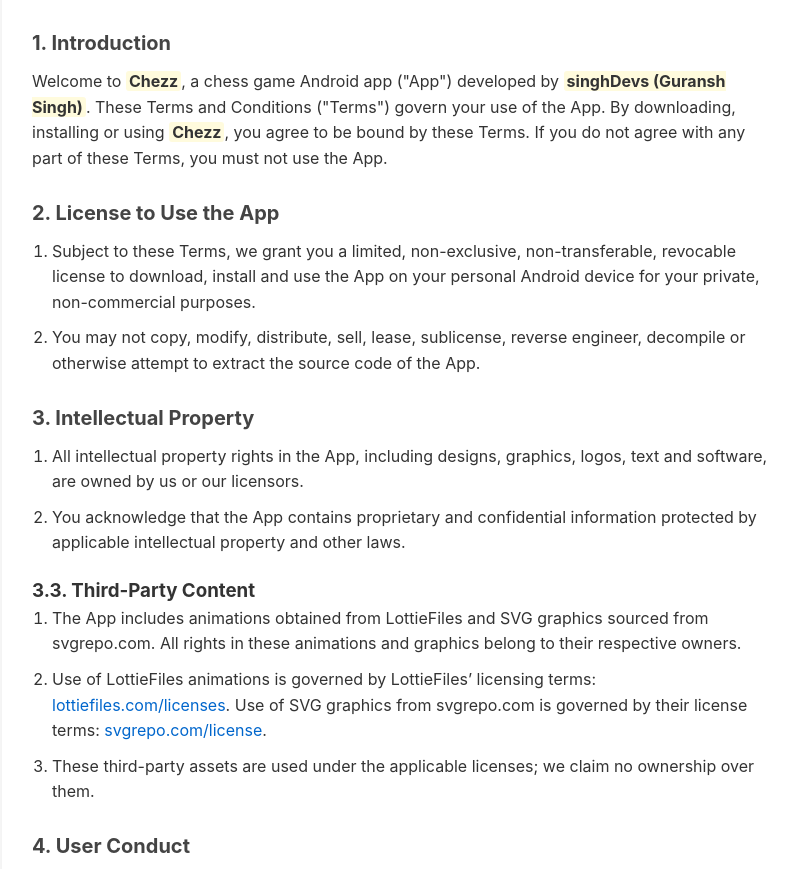
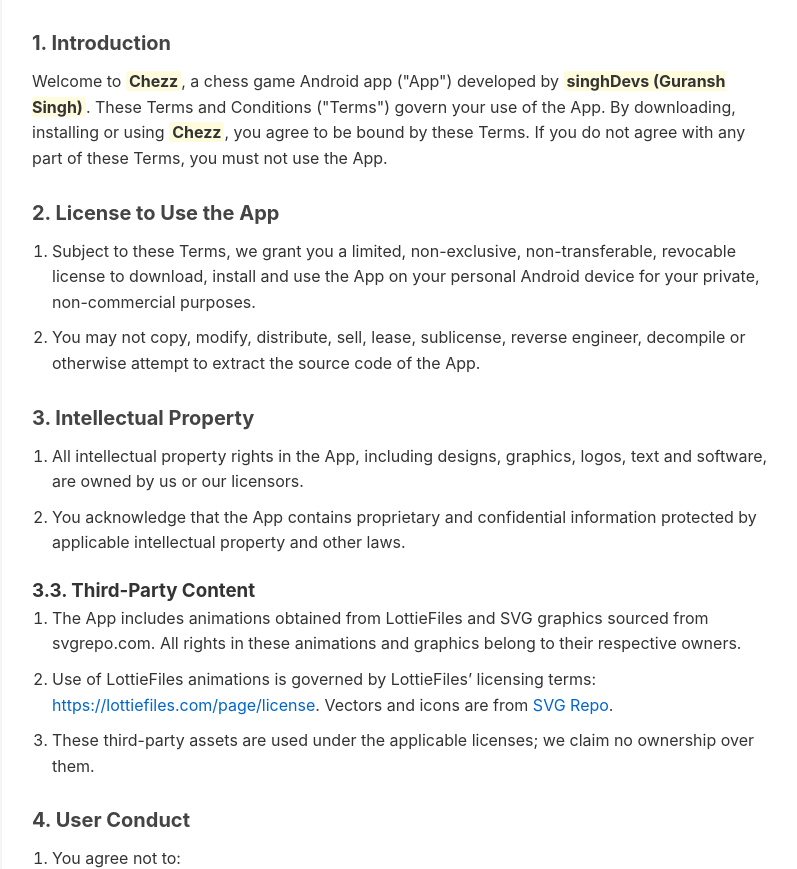
Before and after one commit to singhDevs/singhDevs.github.io, a plain HTML site: page chezz/T&C/index.html in a window 1280 px wide. Shown: the part 157-1026 px from the top of the page, without its empty margins (238-1035 px from the left). Drawn offline with Linux system fonts and the light colour scheme.

Commit message:
Update index.html

```diff
--- a/chezz/T&C/index.html
+++ b/chezz/T&C/index.html
@@ -45,7 +45,7 @@
     <h3>3.3. Third-Party Content</h3>
     <ol>
       <li>The App includes animations obtained from LottieFiles and SVG graphics sourced from svgrepo.com. All rights in these animations and graphics belong to their respective owners.</li>
-      <li>Use of LottieFiles animations is governed by LottieFiles’ licensing terms: <a href="https://lottiefiles.com/page/license" target="_blank">lottiefiles.com/licenses</a>. Use of SVG graphics from svgrepo.com is governed by their license terms: <a href="https://www.svgrepo.com" target="_blank">svgrepo.com/license</a>.</li>
+      <li>Use of LottieFiles animations is governed by LottieFiles’ licensing terms: <a href="https://lottiefiles.com/page/license" target="_blank">https://lottiefiles.com/page/license</a>. Vectors and icons are from <a href="https://www.svgrepo.com" target="_blank">SVG Repo</a>.</li>
       <li>These third-party assets are used under the applicable licenses; we claim no ownership over them.</li>
     </ol>
 
```
